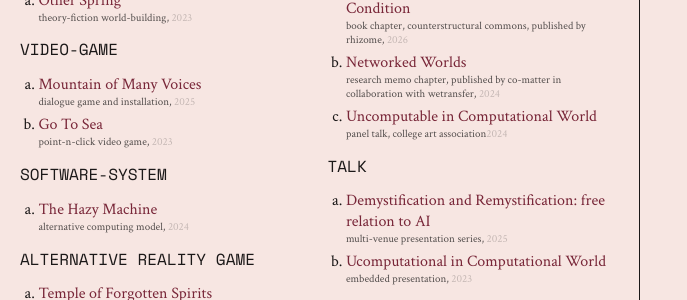
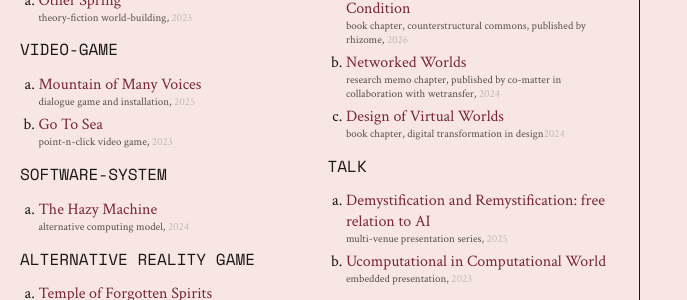
Before and after one commit to zhenzhenqi/zhenzhenqi, a Jekyll site: the page built from index.md, in a window 1280 px wide. Shown: the part 148-448 px from the top of the page, without its empty margins (0-687 px from the left). Built offline with Jekyll 4.4.1, drawn with Linux system fonts in a browser that asks for light colours.

Commit message:
Replace project entry for 'Uncomputable in Computational World'

```diff
--- a/_includes/project-list.html
+++ b/_includes/project-list.html
@@ -29,7 +29,7 @@
     <ul>
       <li><a href="{{ '/writing/machine-as-memory-as-orientation-as-condition/' | relative_url }}"><div class="project-title">Machine as Memory as Orientation as Condition</div></a><div class="project-subtext">Book Chapter, Counterstructural Commons, Published by Rhizome, <span class="time">2026</span></div></li>
       <li><a href="{{ '/writing/networked_worlds/' | relative_url }}"><div class="project-title">Networked Worlds</div></a><div class="project-subtext">Research Memo chapter, Published by Co-matter in collaboration with WeTransfer, <span class="time">2024</span></div></li>
-      <li><a href="{{ '/writing/uncomputable_in_computational_world/' | relative_url }}"><div class="project-title">Uncomputable in Computational World</div></a><div class="project-subtext">Panel Talk, College Art Association<span class="time">2024</span></div></li>
+      <li><a href="{{ '/writing/design_of_virtual_worlds/' | relative_url }}"><div class="project-title">Design of Virtual Worlds</div></a><div class="project-subtext">Book Chapter, Digital Transformation in Design<span class="time">2024</span></div></li>
     </ul>
   </div>
   <div class="type-group">
```
